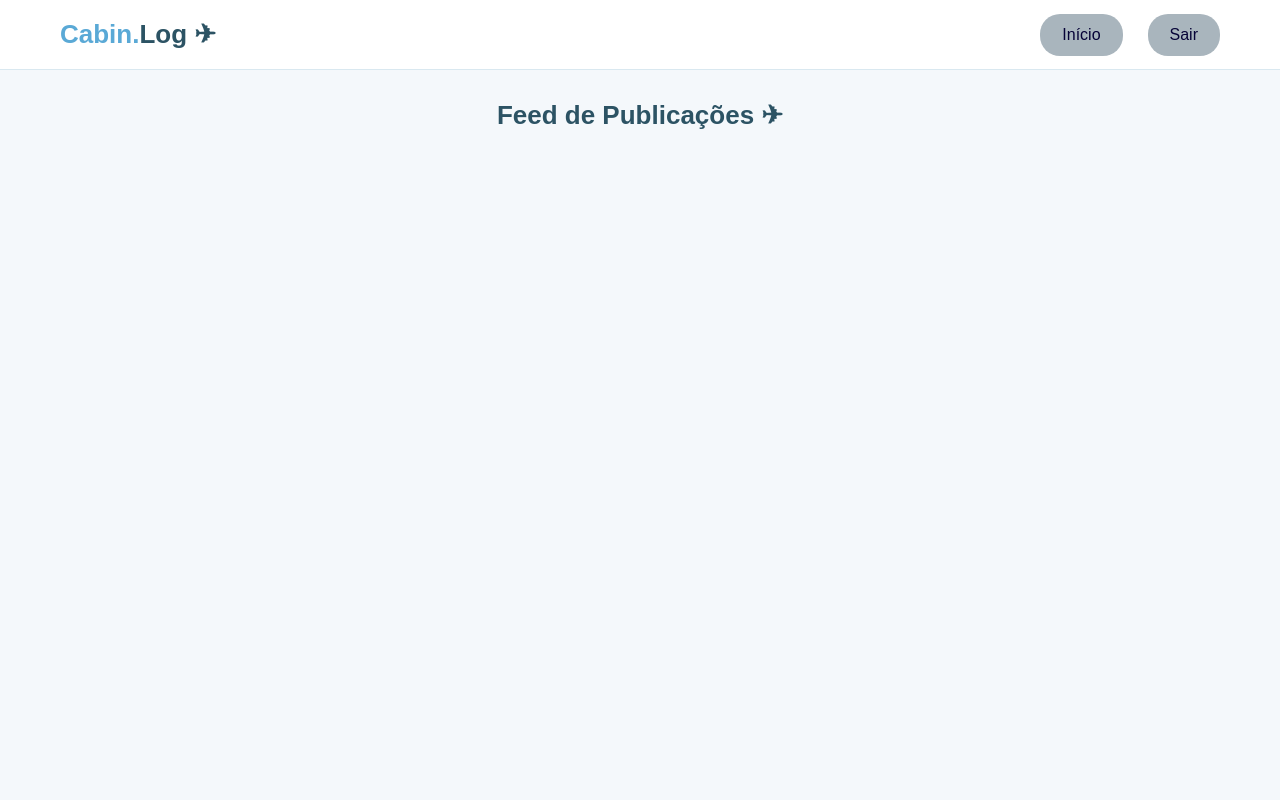
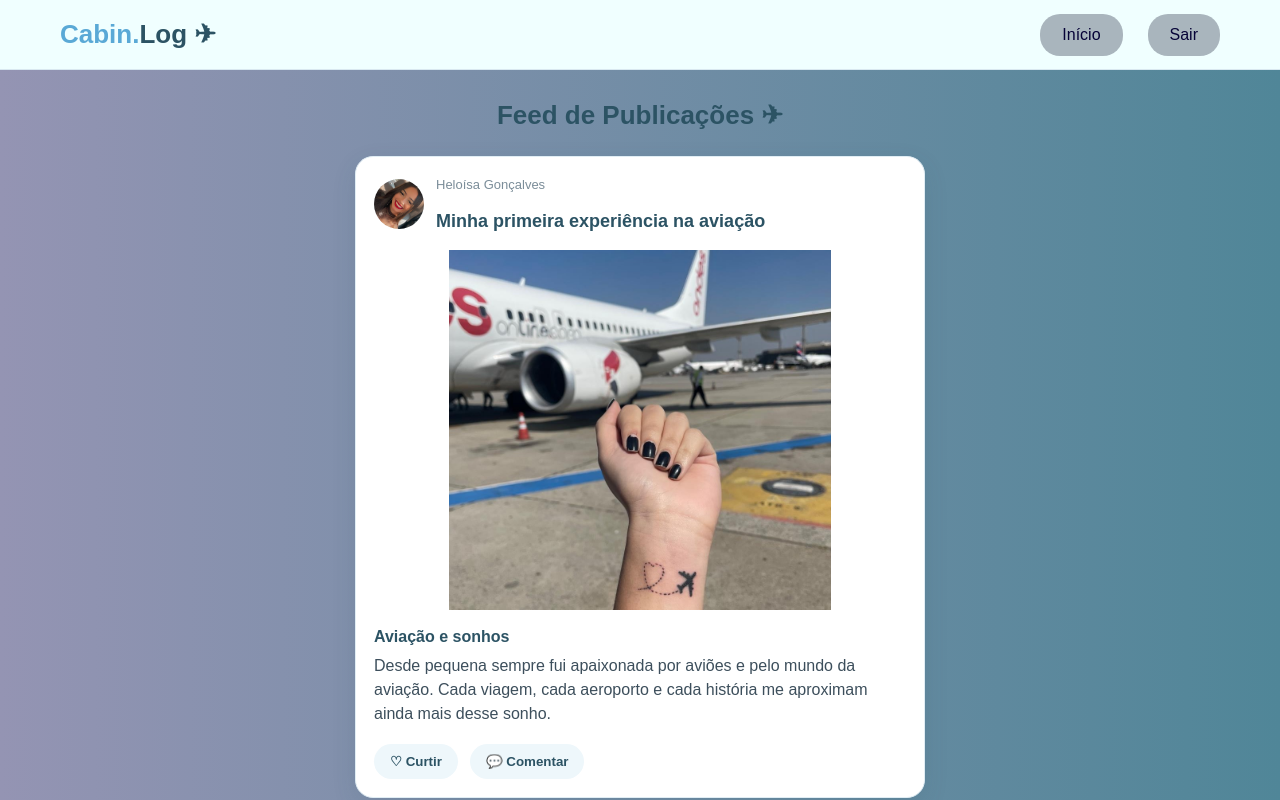
Before and after one commit to Heloisa-Goncalves/Projeto-Individual---CabinLog, a website: page public/feed.html in a window 1280 px wide. Drawn offline with Linux system fonts and the light colour scheme; no server answers.

Commit message:
atulizando 16/05 vez 2

```diff
--- a/public/css/feed.css
+++ b/public/css/feed.css
@@ -6,7 +6,7 @@
 }
 
 body {
-  background-color: #f4f8fb;
+background: linear-gradient(to right, rgb(148, 148, 179), rgb(80, 134, 152));
   color: #23313a;
 }
 
@@ -15,7 +15,7 @@ body {
 .header {
   width: 100%;
   height: 70px;
-  background-color: white;
+  background-color: azure;
   border-bottom: 1px solid #d9e8f0;
   display: flex;
   justify-content: space-between;
@@ -57,7 +57,8 @@ body {
 /* FEED */
 
 .feed-container {
-  max-width: 620px;
+  max-width: 600px;
+  height: 360px;
   margin: 100px auto 40px auto;
   padding: 0 15px;
 }
@@ -119,6 +120,7 @@ body {
   height: 360px;
   object-fit: cover;
   display: block;
+  object-fit: contain
 }
 
 .post-body {
@@ -199,3 +201,18 @@ body {
     height: 280px;
   }
 }
+
+.avatar {
+  width: 50px;
+  height: 50px;
+  border-radius: 50%;
+  overflow: hidden;
+  flex-shrink: 0;
+}
+
+.avatar img {
+  width: 100%;
+  height: 100%;
+  object-fit: cover;
+  display: block;
+}
--- a/public/feed.html
+++ b/public/feed.html
@@ -24,6 +24,34 @@
     <h1 class="titulo-feed">Feed de Publicações ✈</h1>
 
     <section id="feed" class="feed">
+        <div class="post">
+    <div class="post-header">
+      <div class="avatar">
+  <img src="assets/imgs/WhatsApp Image 2026-04-18 at 21.02.14.jpeg" alt="Minha foto">
+</div>
+
+      <div>
+        <span>Heloísa Gonçalves</span><br><br>
+        <h3>Minha primeira experiência na aviação</h3>
+      </div>
+    </div>
+
+    <img class="post-img" src="assets/imgs/WhatsApp Image 2026-05-16 at 19.45.46.jpeg" alt="Imagem de avião">
+
+    <div class="post-body">
+      <p class="conteudo">Aviação e sonhos</p>
+
+      <p class="descricao">
+        Desde pequena sempre fui apaixonada por aviões e pelo mundo da aviação.
+        Cada viagem, cada aeroporto e cada história me aproximam ainda mais desse sonho.
+      </p>
+    </div>
+
+    <div class="post-acoes">
+      <button>♡ Curtir</button>
+      <button>💬 Comentar</button>
+    </div>
+  </div>
 
     </section>
   </main>
```
Also changed, not shown: public/assets/imgs/WhatsApp Image 2026-05-16 at 19.40.20.jpeg (added), public/assets/imgs/WhatsApp Image 2026-05-16 at 19.45.46.jpeg (added), public/assets/imgs/perfil.png (added).
